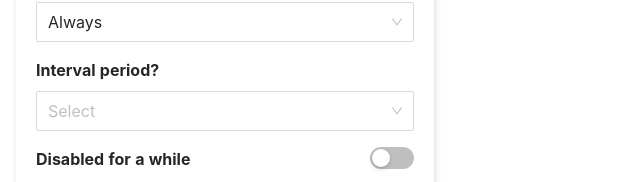
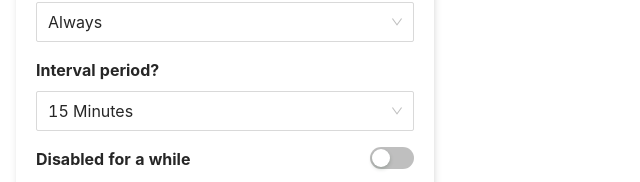
Before and after one commit to omkrpt/cuckoo-dooku, a React (Create React App) app: page / in a window 1280 px wide. Both pictures are taken after a click on the button "Add New Cuckoo". Shown: the part 317-499 px from the top of the page, without its empty margins (0-640 px from the left). Built offline with nearby package versions, Linux system fonts and the light colour scheme; the HTML template or start-up script is replaced by a standard one.

Commit message:
chnage the array for intervals

```diff
--- a/src/components/NewReminder/AddNew.js
+++ b/src/components/NewReminder/AddNew.js
@@ -8,7 +8,7 @@ import "./style.css";
 const AddNew = ({ id, setReminderPage }) => {
   const [reminder, setReminder] = useState();
   const [noOfTime, setNoOfTime] = useState("Always");
-  const [intervalPeriod, setIntervalPeriod] = useState();
+  const [intervalPeriod, setIntervalPeriod] = useState(15);
   const [isSnooze, setIsSnooze] = useState(false);
   const mode = (id && "EDIT") || "CREATE";
   // const [reminderOptions, setReminderOptions] = useState([]);
@@ -154,10 +154,12 @@ const AddNew = ({ id, setReminderPage }) => {
 
   const intervalPeriodOptions = () => {
     const returnArray = [];
-    for (let index = 1; index <= 60; index++) {
-      const text = `${index} ${index === 1 ? "Minute" : "Minutes"}`;
-      returnArray.push({ text, value: index });
-    }
+    returnArray.push({text: `15 Minutes`, value: 15});
+    returnArray.push({text: `30 Minutes`, value: 30});
+    returnArray.push({text: `45 Minutes`, value: 45});
+    returnArray.push({text: `1 Hour`, value: 60});
+    returnArray.push({text: `2 Hours`, value: 120});
+    returnArray.push({text: `3 Hours`, value: 180});
     return returnArray;
   };
 
```
